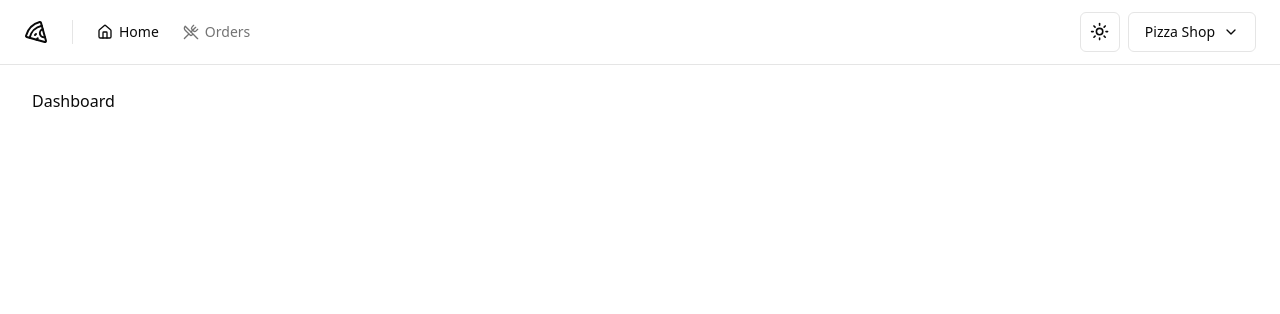
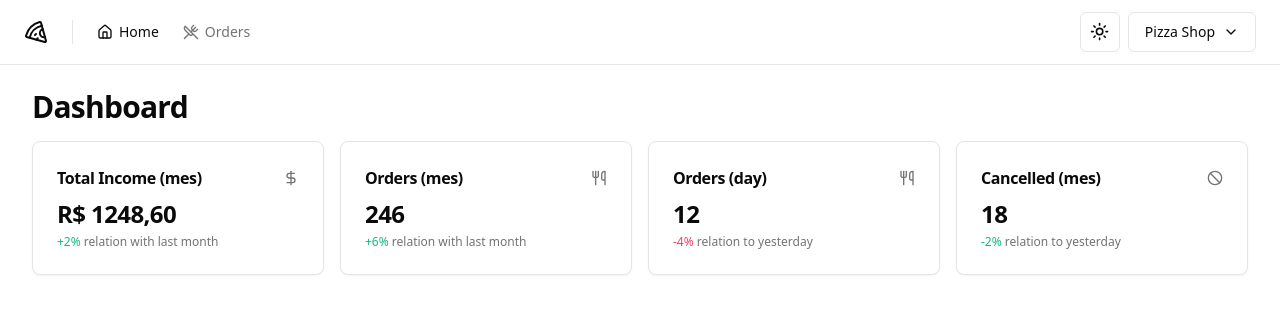
Before and after one commit to ruivergani/dashboard-shop-web, a React (Vite) app: page / in a window 1280 px wide. Shown: the top 314 px of the page. Built offline with nearby package versions, Linux system fonts and the light colour scheme.

Commit message:
Commit: Dashboard

```diff
--- /dev/null
+++ b/src/components/ui/card.tsx
@@ -0,0 +1,79 @@
+import * as React from "react"
+
+import { cn } from "@/lib/utils"
+
+const Card = React.forwardRef<
+  HTMLDivElement,
+  React.HTMLAttributes<HTMLDivElement>
+>(({ className, ...props }, ref) => (
+  <div
+    ref={ref}
+    className={cn(
+      "rounded-lg border bg-card text-card-foreground shadow-sm",
+      className
+    )}
+    {...props}
+  />
+))
+Card.displayName = "Card"
+
+const CardHeader = React.forwardRef<
+  HTMLDivElement,
+  React.HTMLAttributes<HTMLDivElement>
+>(({ className, ...props }, ref) => (
+  <div
+    ref={ref}
+    className={cn("flex flex-col space-y-1.5 p-6", className)}
+    {...props}
+  />
+))
+CardHeader.displayName = "CardHeader"
+
+const CardTitle = React.forwardRef<
+  HTMLParagraphElement,
+  React.HTMLAttributes<HTMLHeadingElement>
+>(({ className, ...props }, ref) => (
+  <h3
+    ref={ref}
+    className={cn(
+      "text-2xl font-semibold leading-none tracking-tight",
+      className
+    )}
+    {...props}
+  />
+))
+CardTitle.displayName = "CardTitle"
+
+const CardDescription = React.forwardRef<
+  HTMLParagraphElement,
+  React.HTMLAttributes<HTMLParagraphElement>
+>(({ className, ...props }, ref) => (
+  <p
+    ref={ref}
+    className={cn("text-sm text-muted-foreground", className)}
+    {...props}
+  />
+))
+CardDescription.displayName = "CardDescription"
+
+const CardContent = React.forwardRef<
+  HTMLDivElement,
+  React.HTMLAttributes<HTMLDivElement>
+>(({ className, ...props }, ref) => (
+  <div ref={ref} className={cn("p-6 pt-0", className)} {...props} />
+))
+CardContent.displayName = "CardContent"
+
+const CardFooter = React.forwardRef<
+  HTMLDivElement,
+  React.HTMLAttributes<HTMLDivElement>
+>(({ className, ...props }, ref) => (
+  <div
+    ref={ref}
+    className={cn("flex items-center p-6 pt-0", className)}
+    {...props}
+  />
+))
+CardFooter.displayName = "CardFooter"
+
+export { Card, CardHeader, CardFooter, CardTitle, CardDescription, CardContent }
--- a/src/pages/app/dashboard.tsx
+++ /dev/null
@@ -1,10 +0,0 @@
-import { Helmet } from "react-helmet-async"
-
-export function Dashboard() {
-  return (
-    <>
-      <Helmet title="Dashboard" />
-      <h1> Dashboard </h1>
-    </>
-  )
-}
--- /dev/null
+++ b/src/pages/app/dashboard/dashboard.tsx
@@ -0,0 +1,23 @@
+import { Helmet } from "react-helmet-async"
+
+import { DayOrdersAmountCard } from "./day-orders-amount-card"
+import { CancelOrderAmountCard } from "./month-canceled-orders-amount-card"
+import { MonthOrderAmount } from "./month-orders-amout-card"
+import { MonthRevenueCard } from "./month-revenue-card"
+
+export function Dashboard() {
+  return (
+    <>
+      <Helmet title="Dashboard" />
+      <div className="flex flex-col gap-4">
+        <h1 className="text-3xl font-bold tracking-tight">Dashboard</h1>
+        <div className="grid grid-cols-4 gap-4">
+          <MonthRevenueCard />
+          <MonthOrderAmount />
+          <DayOrdersAmountCard />
+          <CancelOrderAmountCard />
+        </div>
+      </div>
+    </>
+  )
+}
--- /dev/null
+++ b/src/pages/app/dashboard/day-orders-amount-card.tsx
@@ -0,0 +1,21 @@
+import { Utensils } from "lucide-react"
+
+import { Card, CardContent, CardHeader, CardTitle } from "@/components/ui/card"
+
+export function DayOrdersAmountCard() {
+  return (
+    <Card>
+      <CardHeader className="flex flex-row items-center justify-between space-y-0 pb-2">
+        <CardTitle className="text-base">Orders (day)</CardTitle>
+        <Utensils className="h-4 w-4 text-muted-foreground"></Utensils>
+      </CardHeader>
+      <CardContent className="space-y-1">
+        <span className="text-2xl font-bold tracking-tight">12</span>
+        <p className="text-xs text-muted-foreground">
+          <span className="text-rose-500 dark:text-rose-400">-4%</span> relation
+          to yesterday
+        </p>
+      </CardContent>
+    </Card>
+  )
+}
--- /dev/null
+++ b/src/pages/app/dashboard/month-canceled-orders-amount-card.tsx
@@ -0,0 +1,21 @@
+import { Ban } from "lucide-react"
+
+import { Card, CardContent, CardHeader, CardTitle } from "@/components/ui/card"
+
+export function CancelOrderAmountCard() {
+  return (
+    <Card>
+      <CardHeader className="flex flex-row items-center justify-between space-y-0 pb-2">
+        <CardTitle className="text-base">Cancelled (mes)</CardTitle>
+        <Ban className="h-4 w-4 text-muted-foreground"></Ban>
+      </CardHeader>
+      <CardContent className="space-y-1">
+        <span className="text-2xl font-bold tracking-tight">18</span>
+        <p className="text-xs text-muted-foreground">
+          <span className="text-emerald-500 dark:text-emerald-400">-2%</span>{" "}
+          relation to yesterday
+        </p>
+      </CardContent>
+    </Card>
+  )
+}
--- /dev/null
+++ b/src/pages/app/dashboard/month-orders-amout-card.tsx
@@ -0,0 +1,21 @@
+import { Utensils } from "lucide-react"
+
+import { Card, CardContent, CardHeader, CardTitle } from "@/components/ui/card"
+
+export function MonthOrderAmount() {
+  return (
+    <Card>
+      <CardHeader className="flex flex-row items-center justify-between space-y-0 pb-2">
+        <CardTitle className="text-base">Orders (mes)</CardTitle>
+        <Utensils className="h-4 w-4 text-muted-foreground"></Utensils>
+      </CardHeader>
+      <CardContent className="space-y-1">
+        <span className="text-2xl font-bold tracking-tight">246</span>
+        <p className="text-xs text-muted-foreground">
+          <span className="text-emerald-500 dark:text-emerald-400">+6%</span>{" "}
+          relation with last month
+        </p>
+      </CardContent>
+    </Card>
+  )
+}
--- /dev/null
+++ b/src/pages/app/dashboard/month-revenue-card.tsx
@@ -0,0 +1,21 @@
+import { DollarSign } from "lucide-react"
+
+import { Card, CardContent, CardHeader, CardTitle } from "@/components/ui/card"
+
+export function MonthRevenueCard() {
+  return (
+    <Card>
+      <CardHeader className="flex flex-row items-center justify-between space-y-0 pb-2">
+        <CardTitle className="text-base">Total Income (mes)</CardTitle>
+        <DollarSign className="h-4 w-4 text-muted-foreground"></DollarSign>
+      </CardHeader>
+      <CardContent className="space-y-1">
+        <span className="text-2xl font-bold tracking-tight">R$ 1248,60</span>
+        <p className="text-xs text-muted-foreground">
+          <span className="text-emerald-500 dark:text-emerald-400">+2%</span>{" "}
+          relation with last month
+        </p>
+      </CardContent>
+    </Card>
+  )
+}
--- a/src/routes.tsx
+++ b/src/routes.tsx
@@ -2,7 +2,7 @@
 
 import { AppLayout } from "./pages/_layouts/app"
 import { AuthLayout } from "./pages/_layouts/auth"
-import { Dashboard } from "./pages/app/dashboard"
+import { Dashboard } from "./pages/app/dashboard/dashboard"
 import { Orders } from "./pages/app/orders/orders"
 import { SignIn } from "./pages/auth/sign-in"
 import { SignUp } from "./pages/auth/sign-up"
```
